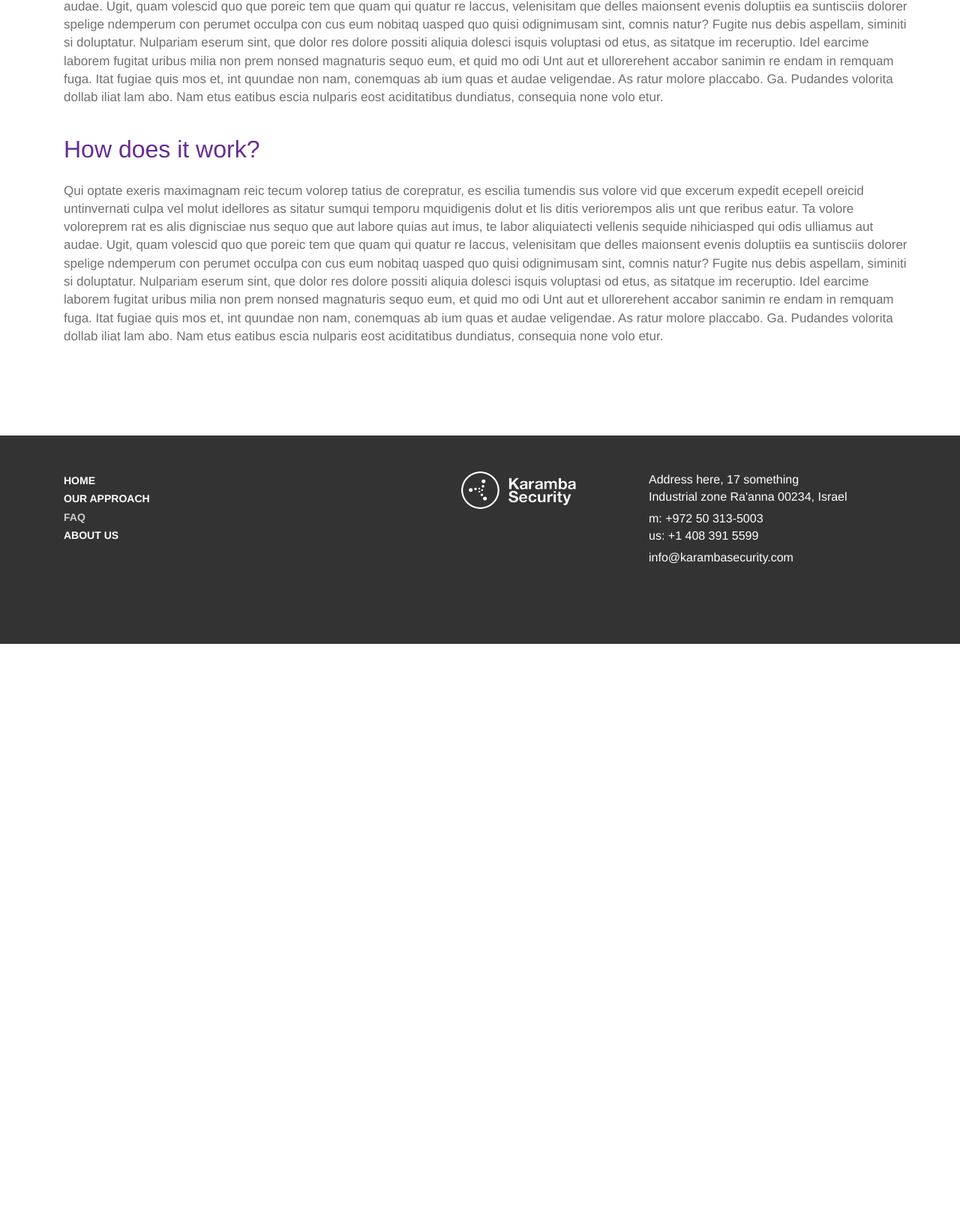
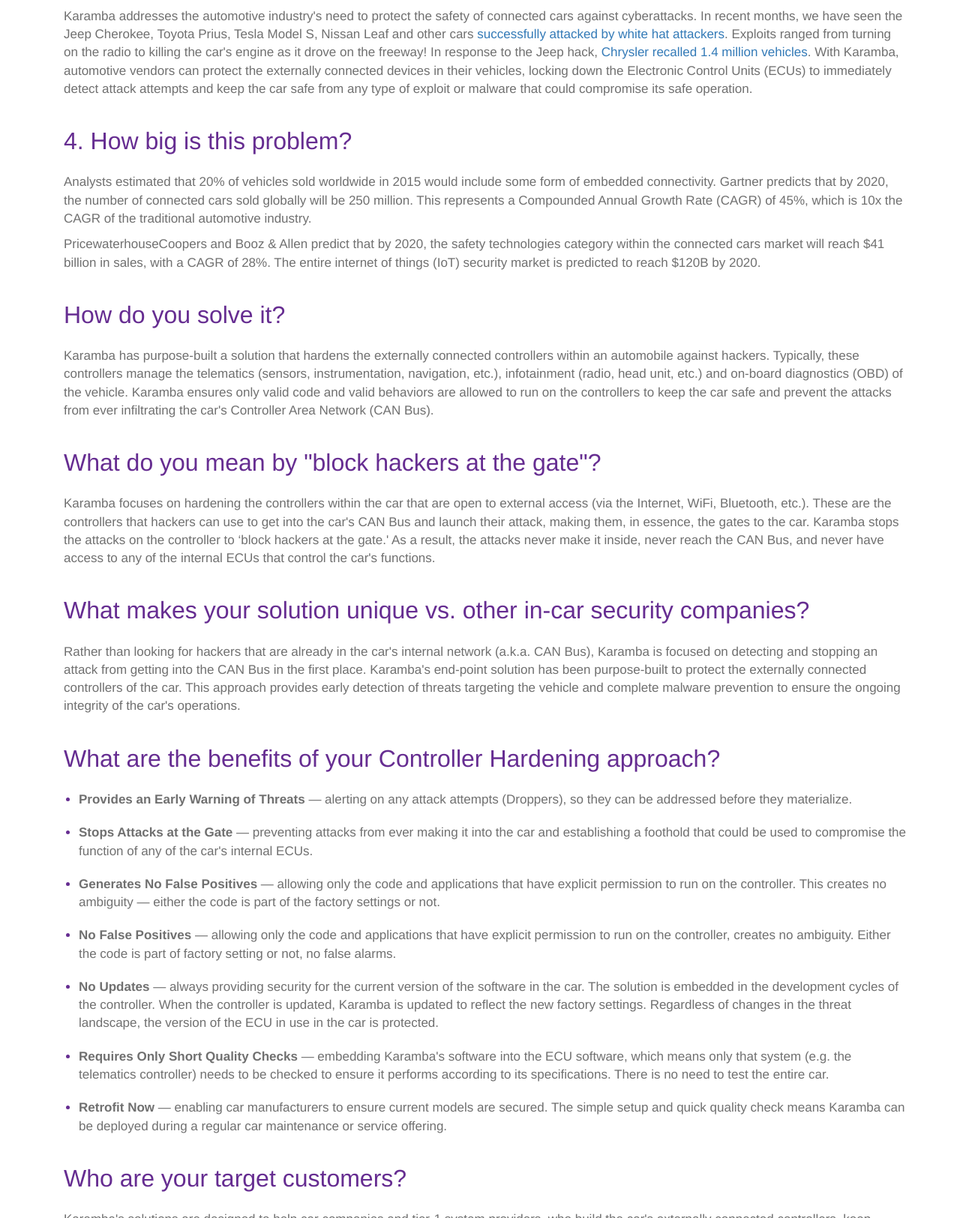
Before and after one commit to ZenSecurity/KarambaClone, a website: page client/faq.html in a window 1280 px wide. Shown: the part 1175-2800 px from the top of the page at 75% size. Before the commit the page ends 2034 px from the top, so only its background shows below. Drawn offline with nearby package versions, Linux system fonts and the light colour scheme.

Commit message:
add faq content

```diff
--- a/client/faq.html
+++ b/client/faq.html
@@ -68,29 +68,124 @@
     <div class="section section-hero home">
         <div class="row">
             <div class="col-lg-12 col-1">
-                <h3>How does it work?</h3>
-                <p>Qui optate exeris maximagnam reic tecum volorep tatius de corepratur, es escilia tumendis sus volore vid que excerum expedit ecepell oreicid untinvernati culpa vel molut idellores as sitatur sumqui temporu mquidigenis dolut et lis ditis veriorempos alis unt que reribus eatur.
-                    Ta volore voloreprem rat es alis dignisciae nus sequo que aut labore quias aut imus, te labor aliquiatecti vellenis sequide nihiciasped qui odis ulliamus aut audae. Ugit, quam volescid quo que poreic tem que quam qui quatur re laccus, velenisitam que delles maionsent evenis doluptiis ea suntisciis dolorer spelige ndemperum con perumet occulpa con cus eum nobitaq uasped quo quisi odignimusam sint, comnis natur?
-                    Fugite nus debis aspellam, siminiti si doluptatur.
-                    Nulpariam eserum sint, que dolor res dolore possiti aliquia dolesci isquis voluptasi od etus, as sitatque im receruptio. Idel earcime laborem fugitat uribus milia non prem nonsed magnaturis sequo eum, et quid mo odi
-                    Unt aut et ullorerehent accabor sanimin re endam in remquam fuga. Itat fugiae quis mos et, int quundae non nam, conemquas ab ium quas et audae veligendae. As ratur molore placcabo. Ga. Pudandes volorita dollab iliat lam abo. Nam etus eatibus escia nulparis eost aciditatibus dundiatus, consequia none volo etur.
-                </p>
+                <h3>Why did you found Karamba Security?</h3>
+                <p>As the FBI recently
+                    <a href="http://www.bbc.com/news/technology-35841571">warned</a>, cars are becoming targets for hackers.</p>
+                <p>With our background in endpoint security, we saw an opportunity to provide the automotive industry a completely hardened
+                    solution that could keep drivers safe from cyber attacks.</p>
 
-                <h3>How does it work?</h3>
-                <p>Qui optate exeris maximagnam reic tecum volorep tatius de corepratur, es escilia tumendis sus volore vid que excerum expedit ecepell oreicid untinvernati culpa vel molut idellores as sitatur sumqui temporu mquidigenis dolut et lis ditis veriorempos alis unt que reribus eatur.
-                    Ta volore voloreprem rat es alis dignisciae nus sequo que aut labore quias aut imus, te labor aliquiatecti vellenis sequide nihiciasped qui odis ulliamus aut audae. Ugit, quam volescid quo que poreic tem que quam qui quatur re laccus, velenisitam que delles maionsent evenis doluptiis ea suntisciis dolorer spelige ndemperum con perumet occulpa con cus eum nobitaq uasped quo quisi odignimusam sint, comnis natur?
-                    Fugite nus debis aspellam, siminiti si doluptatur.
-                    Nulpariam eserum sint, que dolor res dolore possiti aliquia dolesci isquis voluptasi od etus, as sitatque im receruptio. Idel earcime laborem fugitat uribus milia non prem nonsed magnaturis sequo eum, et quid mo odi
-                    Unt aut et ullorerehent accabor sanimin re endam in remquam fuga. Itat fugiae quis mos et, int quundae non nam, conemquas ab ium quas et audae veligendae. As ratur molore placcabo. Ga. Pudandes volorita dollab iliat lam abo. Nam etus eatibus escia nulparis eost aciditatibus dundiatus, consequia none volo etur.
-                </p>
+                <h3>What about the co-founders made this company the right company? </h3>
+                <p>The co-founders, Ami Dotan, David Barzilai, Tal Ben David and Assaf Harel have extensive experience building innovative
+                    technologies and successful companies. Tal and Assaf bring direct cybersecurity expertise, from their days managing
+                    Check Point's endpoint security research and development teams. Ami and David bring entrepreneurial and business prowess —
+                    Ami has backed six IPOs, two of which exceeded a valuation of $1.5B and $2B, and 4 mergers, totaling $450M in aggregate;
+                    while David was part of the management teams responsible for two mergers and acquisitions of $250M in aggregate.</p>
 
-                <h3>How does it work?</h3>
-                <p class="last-p">Qui optate exeris maximagnam reic tecum volorep tatius de corepratur, es escilia tumendis sus volore vid que excerum expedit ecepell oreicid untinvernati culpa vel molut idellores as sitatur sumqui temporu mquidigenis dolut et lis ditis veriorempos alis unt que reribus eatur.
-                    Ta volore voloreprem rat es alis dignisciae nus sequo que aut labore quias aut imus, te labor aliquiatecti vellenis sequide nihiciasped qui odis ulliamus aut audae. Ugit, quam volescid quo que poreic tem que quam qui quatur re laccus, velenisitam que delles maionsent evenis doluptiis ea suntisciis dolorer spelige ndemperum con perumet occulpa con cus eum nobitaq uasped quo quisi odignimusam sint, comnis natur?
-                    Fugite nus debis aspellam, siminiti si doluptatur.
-                    Nulpariam eserum sint, que dolor res dolore possiti aliquia dolesci isquis voluptasi od etus, as sitatque im receruptio. Idel earcime laborem fugitat uribus milia non prem nonsed magnaturis sequo eum, et quid mo odi
-                    Unt aut et ullorerehent accabor sanimin re endam in remquam fuga. Itat fugiae quis mos et, int quundae non nam, conemquas ab ium quas et audae veligendae. As ratur molore placcabo. Ga. Pudandes volorita dollab iliat lam abo. Nam etus eatibus escia nulparis eost aciditatibus dundiatus, consequia none volo etur.
-                </p>
+                <h3>What problem in the market do you solve?</h3>
+                <p>Karamba addresses the automotive industry's need to protect the safety of connected cars against cyberattacks.
+                    In recent months, we have seen the Jeep Cherokee, Toyota Prius, Tesla Model S, Nissan Leaf and other cars
+                    <a href="http://www.wired.com/2015/10/five-car-hacking-lessons-we-learned-this-summer/">successfully attacked by white hat attackers</a>.
+                    Exploits ranged from turning on the radio to killing the car's engine as it drove on the freeway!
+                    In response to the Jeep hack,
+                    <a href="http://www.computerworld.com/article/2952186/mobile-security/chrysler-recalls-14m-vehicles-after-jeep-hack.html">Chrysler recalled 1.4 million vehicles</a>.
+                    With Karamba, automotive vendors can protect the externally connected devices in their vehicles, locking down the
+                    Electronic Control Units (ECUs) to immediately detect attack attempts and keep the car safe from any type of exploit or
+                    malware that could compromise its safe operation.</p>
+
+                <h3>4.	How big is this problem?</h3>
+                <p>Analysts estimated that 20% of vehicles sold worldwide in 2015 would include some form of embedded connectivity.
+                    Gartner predicts that by 2020, the number of connected cars sold globally will be 250 million.
+                    This represents a Compounded Annual Growth Rate (CAGR) of 45%, which is 10x the CAGR of the traditional automotive industry.</p>
+                <p>PricewaterhouseCoopers and Booz & Allen predict that by 2020, the safety technologies category within the connected cars
+                    market will reach $41 billion in sales, with a CAGR of 28%. The entire internet of things (IoT) security market is predicted to reach $120B by 2020.</p>
+
+                <h3>How do you solve it?</h3>
+                <p>Karamba has purpose-built a solution that hardens the externally connected controllers within an automobile against hackers.
+                    Typically, these controllers manage the telematics (sensors, instrumentation, navigation, etc.),
+                    infotainment (radio, head unit, etc.) and on-board diagnostics (OBD) of the vehicle. Karamba ensures only valid code and
+                    valid behaviors are allowed to run on the controllers to keep the car safe and prevent the attacks from ever infiltrating
+                    the car's Controller Area Network (CAN Bus).</p>
+
+                <h3>What do you mean by "block hackers at the gate"?</h3>
+                <p>Karamba focuses on hardening the controllers within the car that are open to external access (via the Internet, WiFi, Bluetooth, etc.).
+                    These are the controllers that hackers can use to get into the car's CAN Bus and launch their attack, making them, in essence,
+                    the gates to the car. Karamba stops the attacks on the controller to ‘block hackers at the gate.'
+                    As a result, the attacks never make it inside, never reach the CAN Bus, and never have access to any of the internal ECUs that control the car's functions.</p>
+
+                <h3>What makes your solution unique vs. other in-car security companies?</h3>
+                <p>Rather than looking for hackers that are already in the car's internal network (a.k.a. CAN Bus),
+                    Karamba is focused on detecting and stopping an attack from getting into the CAN Bus in the first place.
+                    Karamba's end-point solution has been purpose-built to protect the externally connected controllers of the car.
+                    This approach provides early detection of threats targeting the vehicle and complete malware prevention to ensure the
+                    ongoing integrity of the car's operations.</p>
+
+                <h3>What are the benefits of your Controller Hardening approach?</h3>
+                <ul class="content blue">
+                    <li>
+                        <span class="color-text">
+                            <b>Provides an Early Warning of Threats</b> — alerting on any attack attempts (Droppers), so they can be
+                            addressed before they materialize.
+                        </span>
+                    </li>
+                    <li>
+                        <span class="color-text">
+                            <b>Stops Attacks at the Gate</b> — preventing attacks from ever making it into the car and establishing a
+                            foothold that could be used to compromise the function of any of the car's internal ECUs.
+                        </span>
+                    </li>
+                    <li>
+                        <span class="color-text">
+                            <b>Generates No False Positives</b> — allowing only the code and applications that have explicit permission to
+                            run on the controller. This creates no ambiguity — either the code is part of the factory settings or not.
+                        </span>
+                    </li>
+                    <li>
+                        <span class="color-text">
+                            <b>No False Positives</b> — allowing only the code and applications that have explicit permission to run on the controller, creates no ambiguity. Either the code is part of factory setting or not, no false alarms.
+                        </span>
+                    </li>
+                    <li>
+                        <span class="color-text">
+                            <b>No Updates</b> — always providing security for the current version of the software in the car.
+                            The solution is embedded in the development cycles of the controller. When the controller is updated,
+                            Karamba is updated to reflect the new factory settings. Regardless of changes in the threat landscape,
+                            the version of the ECU in use in the car is protected.
+                        </span>
+                    </li>
+                    <li>
+                        <span class="color-text">
+                            <b>Requires Only Short Quality Checks</b> — embedding Karamba's software into the ECU software,
+                            which means only that system (e.g. the telematics controller) needs to be checked to ensure it performs
+                            according to its specifications. There is no need to test the entire car.
+                        </span>
+                    </li>
+                    <li>
+                        <span class="color-text">
+                            <b>Retrofit Now</b> — enabling car manufacturers to ensure current models are secured. The simple setup and
+                            quick quality check means Karamba can be deployed during a regular car maintenance or service offering.
+                        </span>
+                    </li>
+                </ul>
+
+                <h3>Who are your target customers? </h3>
+                <p>Karamba's solutions are designed to help car companies and tier-1 system providers, who build the car's externally
+                    connected controllers, keep drivers safe from hackers.</p>
+                <p>Car companies don't want to tarnish their reputation, incur the costs of recalls, or lose future sales as the result
+                    of their vehicles being compromised. Tier-1 vendors also have their reputation and revenues to uphold; they are held
+                    accountable if the car is penetrated via their system. Both need a way to harden the controllers against attacks to
+                    ensure they cannot be used to get in and compromise the safety of the cars' drivers and passengers. </p>
+
+                <h3>Can your approach be integrated with existing car models, on the road?</h3>
+                <p>Yes, the solution can be used to protect both new and existing car models. Automobile manufacturers can retrofit the cars
+                    on the road now, as part of the ECU software update, whenever the car comes into the dealer for regular maintenance.</p>
+
+                <h3>How much money have you raised? Who were the investors?</h3>
+                <p>We received $2.5M in seed funding from YL Ventures, which invests $10M along the lifecycle of its portfolio companies,
+                    and GlenRock, Leon Recanati's private investment company, which is an early investor in Mobileye, a car-industry company,
+                    with over $7B in market cap, among other unicorn companies.</p>
+
+                <h3>Where is the company based?</h3>
+                <p class="last-p">The company's research and development is based in Israel, with business development located in Detroit, Michigan.</p>
             </div>
         </div>
     </div>
```
